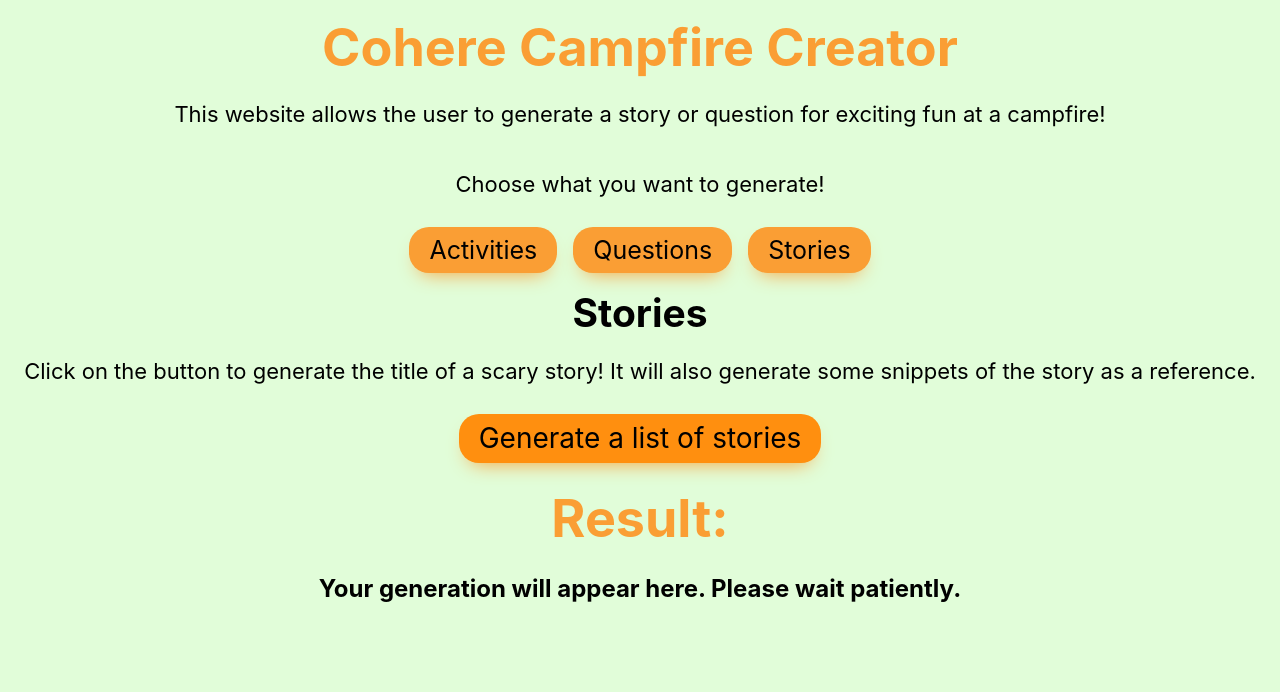
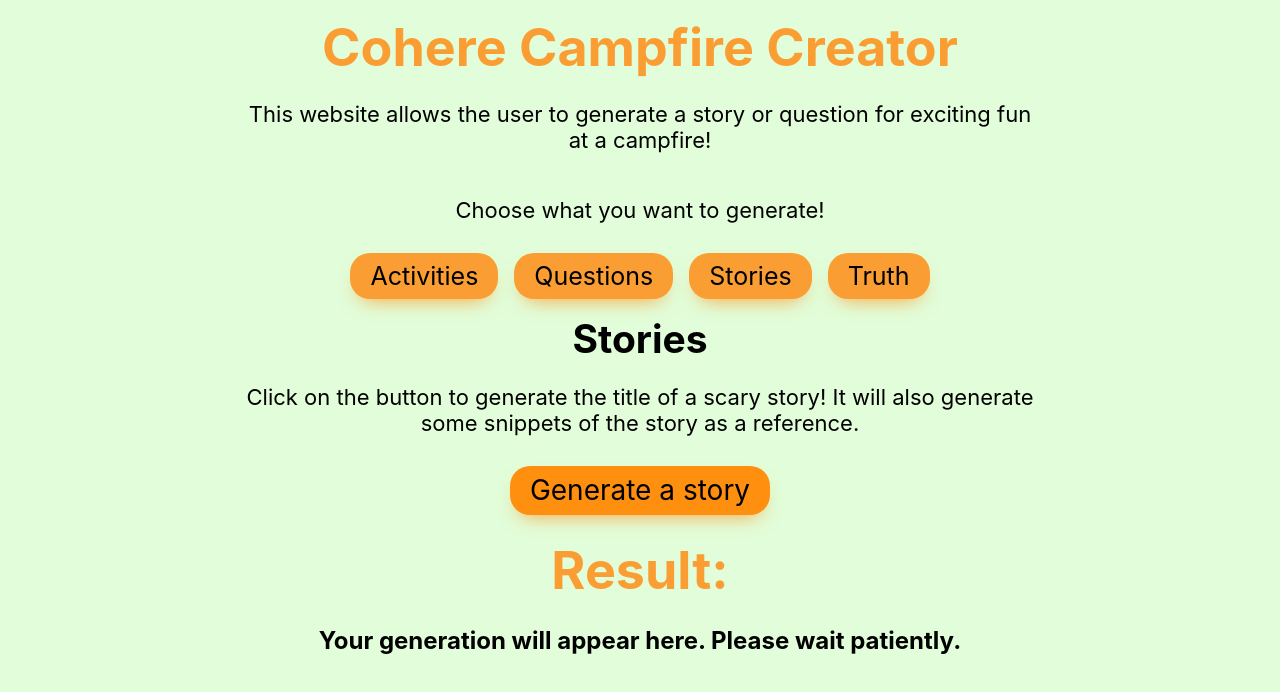
Before and after one commit to geerma/CohereCampingCreator, a React (Create React App) app: page / in a window 1280 px wide. Both pictures are taken after a click on the button "Stories". Shown: the top 692 px of the page. Built offline with nearby package versions, Linux system fonts and the light colour scheme.

Commit message:
add truth

```diff
--- a/src/App.css
+++ b/src/App.css
@@ -29,6 +29,9 @@
   color: black;
   text-align: center;
   font-size: 22px;
+  max-width: 800px;
+  margin-left: 2rem;
+  margin-right: 2rem;
 }
 
 .App-container h3 {
@@ -157,6 +160,8 @@
   .App-container h1 {
     font-size: 32px;
     line-height: 35px;
+    margin-left: 1rem;
+    margin-right: 1rem;
   }
 
   .App-container h3 {
--- a/src/App.js
+++ b/src/App.js
@@ -14,7 +14,7 @@
   const handleCategory = (whichCategory) => {
     setCategory(whichCategory);
     setSaveToText(false); //Sets saveToText to false, if it was true, so that setMessage can be called again. Otherwise, twilio will send previous generation.
-  }
+  };
 
   // When handleSubmit is called, fetches API call from /api/category and then gets assigns response to data
   const handleSubmit = (categ) => {
@@ -37,16 +37,16 @@
 
   const handleSaveToText = () => {
     setSaveToText(true);
-    let sliced_message = data.slice(0,320); // Twilio recommends less than 320 characters
-    console.log(sliced_message)
-    setMessage(sliced_message) // Twilio recommends less than 320 characters, sets message to the sliced_message
-  }
+    let sliced_message = data.slice(0, 320); // Twilio recommends less than 320 characters
+    console.log(sliced_message);
+    setMessage(sliced_message); // Twilio recommends less than 320 characters, sets message to the sliced_message
+  };
 
   //Sends Twilio Text Message
   const sendTwilioText = () => {
     // Check phone number length. If acceptable, send text message. Otherwise, alert the user.
     if (phoneNumber.length === 10) {
-      console.log(phoneNumber, message);
+      console.log(message);
       fetch(
         `${API_URL}/send-twilio-text?phoneNumber=${phoneNumber}&message=${message}`
       ).catch((err) => console.log(err));
@@ -68,9 +68,12 @@
         </div>
         <div>
           <p>Choose what you want to generate!</p>
-          <button onClick={() => handleCategory("activities")}>Activities</button>
+          <button onClick={() => handleCategory("activities")}>
+            Activities
+          </button>
           <button onClick={() => handleCategory("questions")}>Questions</button>
           <button onClick={() => handleCategory("stories")}>Stories</button>
+          <button onClick={() => handleCategory("truth")}>Truth</button>
         </div>
         <div className="Generate-container">
           {category === "activities" ? (
@@ -91,7 +94,7 @@
                 Click on the button to generate an exciting question to ask!
               </p>
               <button onClick={() => handleSubmit("questions")}>
-                Generate a list of questions
+                Generate a question
               </button>
             </div>
           ) : category === "stories" ? (
@@ -101,8 +104,17 @@
                 Click on the button to generate the title of a scary story! It
                 will also generate some snippets of the story as a reference.
               </p>
-              <button onClick={() => fetchStory()}>
-                Generate a list of stories
+              <button onClick={() => fetchStory()}>Generate a story</button>
+            </div>
+          ) : category === "truth" ? (
+            <div>
+              <h2>Truth</h2>
+              <p>
+                Click on the button to generate 3-4 questions for the
+                Truth Game! A little more personal than "Questions" (but still school-friendly!). Select one to ask!
+              </p>
+              <button onClick={() => handleSubmit("truth")}>
+                Generate truth questions
               </button>
             </div>
           ) : (
@@ -118,9 +130,7 @@
               <div>
                 <h3>{data}</h3>
                 <div>
-                  <button onClick={handleSaveToText}>
-                    Save to Text
-                  </button>
+                  <button onClick={handleSaveToText}>Save to Text</button>
                   {saveToText && (
                     <button onClick={() => setSaveToText(false)}>Cancel</button>
                   )}
```
